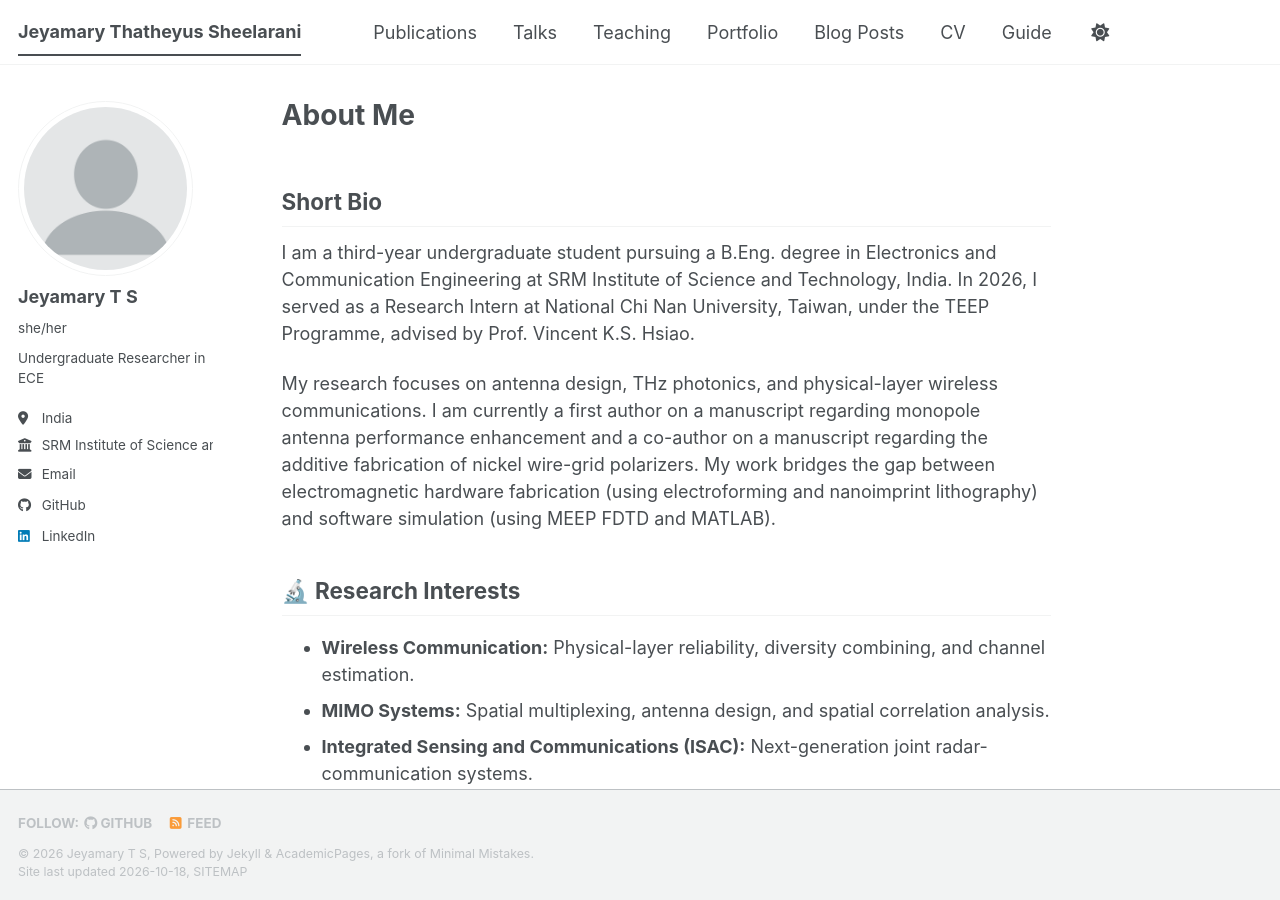
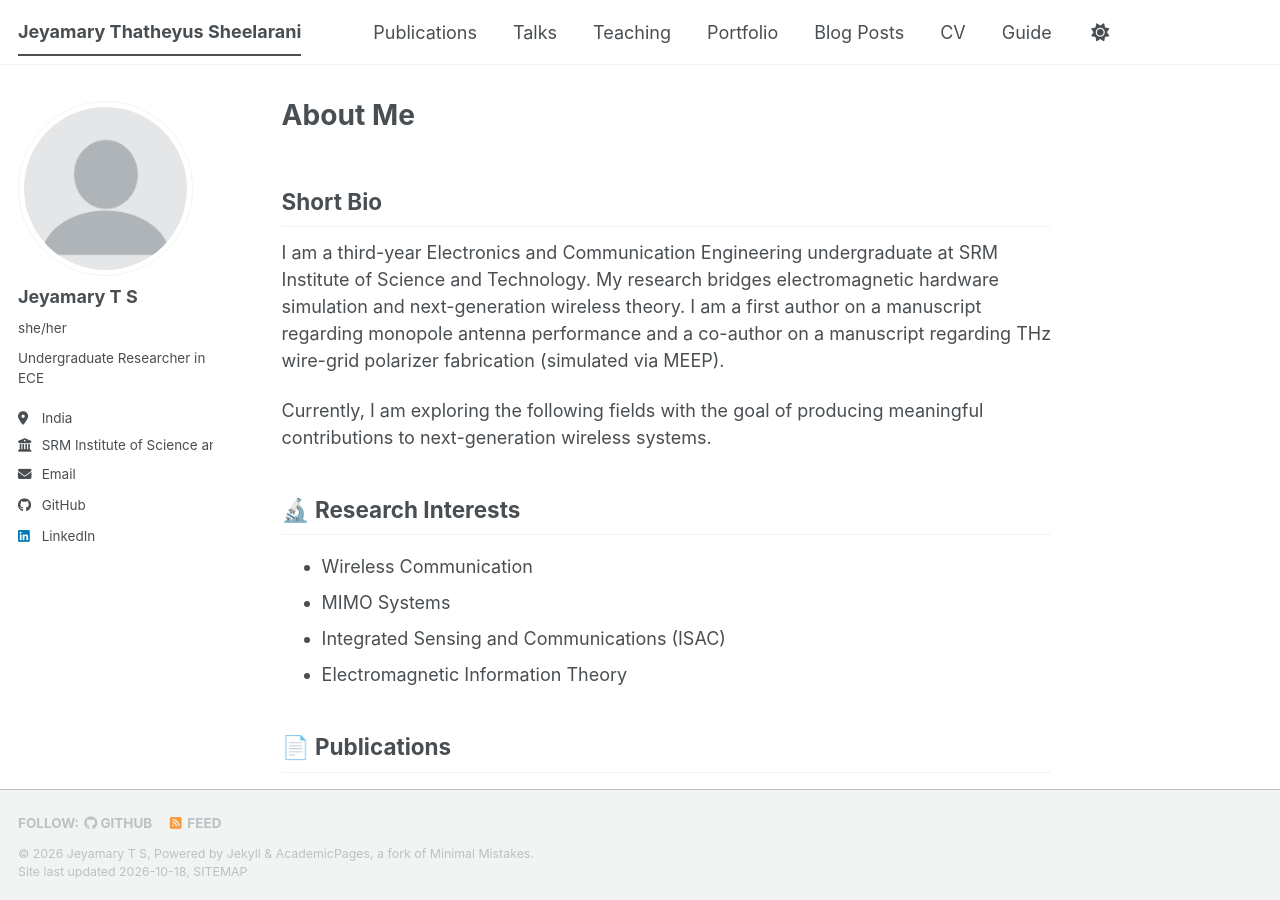
Before and after one commit to jeyamaryjts-cmd/jeyamaryjts-cmd.github.io, a Jekyll site: the page built from _pages/about.md, in a window 1280 px wide and 900 px high. Built offline with Jekyll 4.4.1, drawn with Linux system fonts in a browser that asks for light colours; a style sheet for code colours, icons or effects is not loaded.

Commit message:
about.md

```diff
--- a/_pages/about.md
+++ b/_pages/about.md
@@ -7,16 +7,16 @@ author_profile: true
 
 ## Short Bio
 
-I am a third-year undergraduate student pursuing a B.Eng. degree in Electronics and Communication Engineering at SRM Institute of Science and Technology, India. In 2026, I served as a Research Intern at National Chi Nan University, Taiwan, under the TEEP Programme, advised by Prof. Vincent K.S. Hsiao.
+I am a third-year Electronics and Communication Engineering undergraduate at SRM Institute of Science and Technology. My research bridges electromagnetic hardware simulation and next-generation wireless theory. I am a first author on a manuscript regarding monopole antenna performance and a co-author on a manuscript regarding THz wire-grid polarizer fabrication (simulated via MEEP).
 
-My research focuses on antenna design, THz photonics, and physical-layer wireless communications. I am currently a first author on a manuscript regarding monopole antenna performance enhancement and a co-author on a manuscript regarding the additive fabrication of nickel wire-grid polarizers. My work bridges the gap between electromagnetic hardware fabrication (using electroforming and nanoimprint lithography) and software simulation (using MEEP FDTD and MATLAB).
+Currently, I am exploring the following fields with the goal of producing meaningful contributions to next-generation wireless systems.
 
 ## 🔬 Research Interests
 
-*   **Wireless Communication:** Physical-layer reliability, diversity combining, and channel estimation.
-*   **MIMO Systems:** Spatial multiplexing, antenna design, and spatial correlation analysis.
-*   **Integrated Sensing and Communications (ISAC):** Next-generation joint radar-communication systems.
-*   **Electromagnetic Information Theory:** Bridging electromagnetic wave theory with information theory.
+*   Wireless Communication
+*   MIMO Systems
+*   Integrated Sensing and Communications (ISAC)
+*   Electromagnetic Information Theory
 
 ## 📄 Publications
 
```
